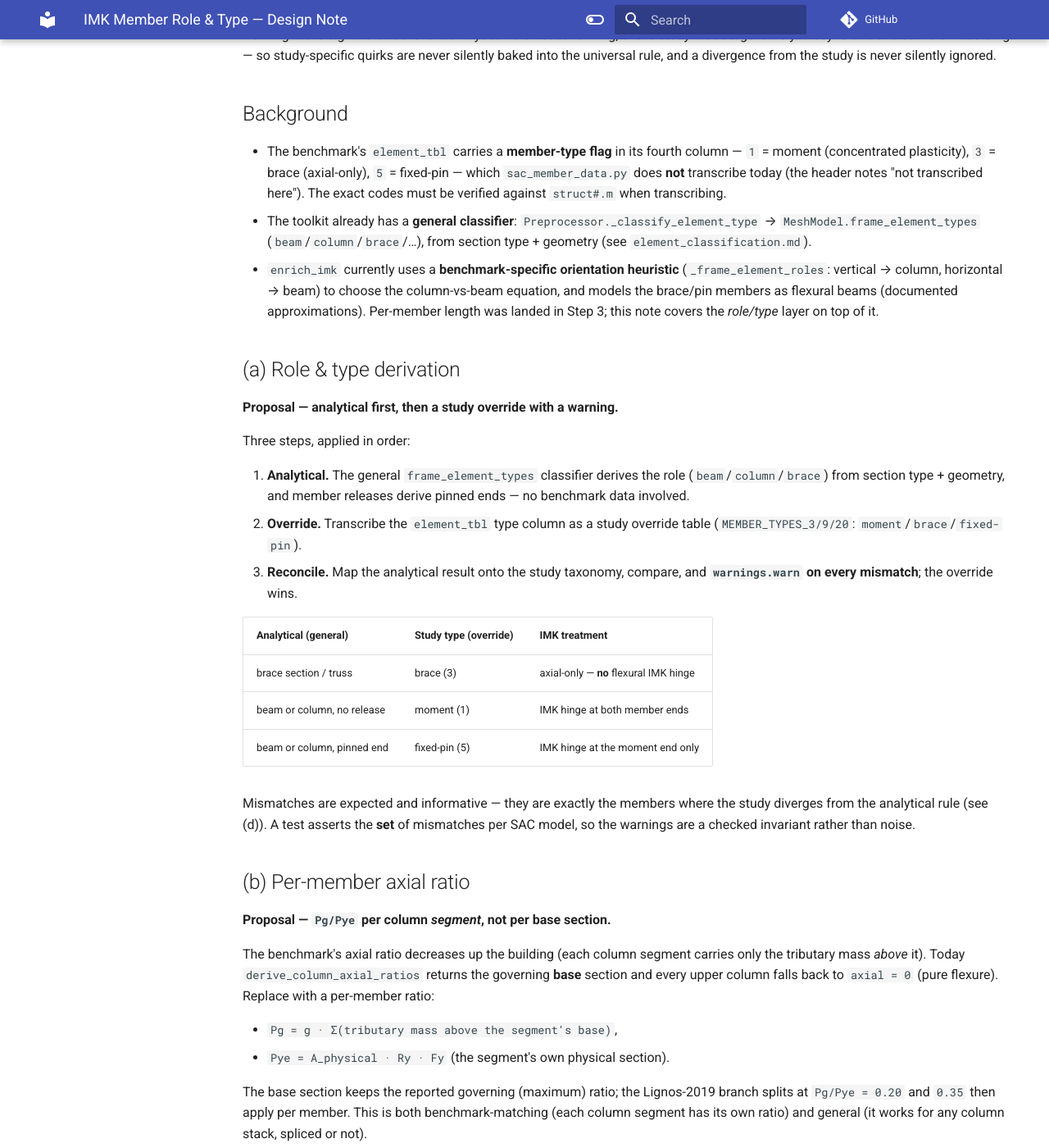
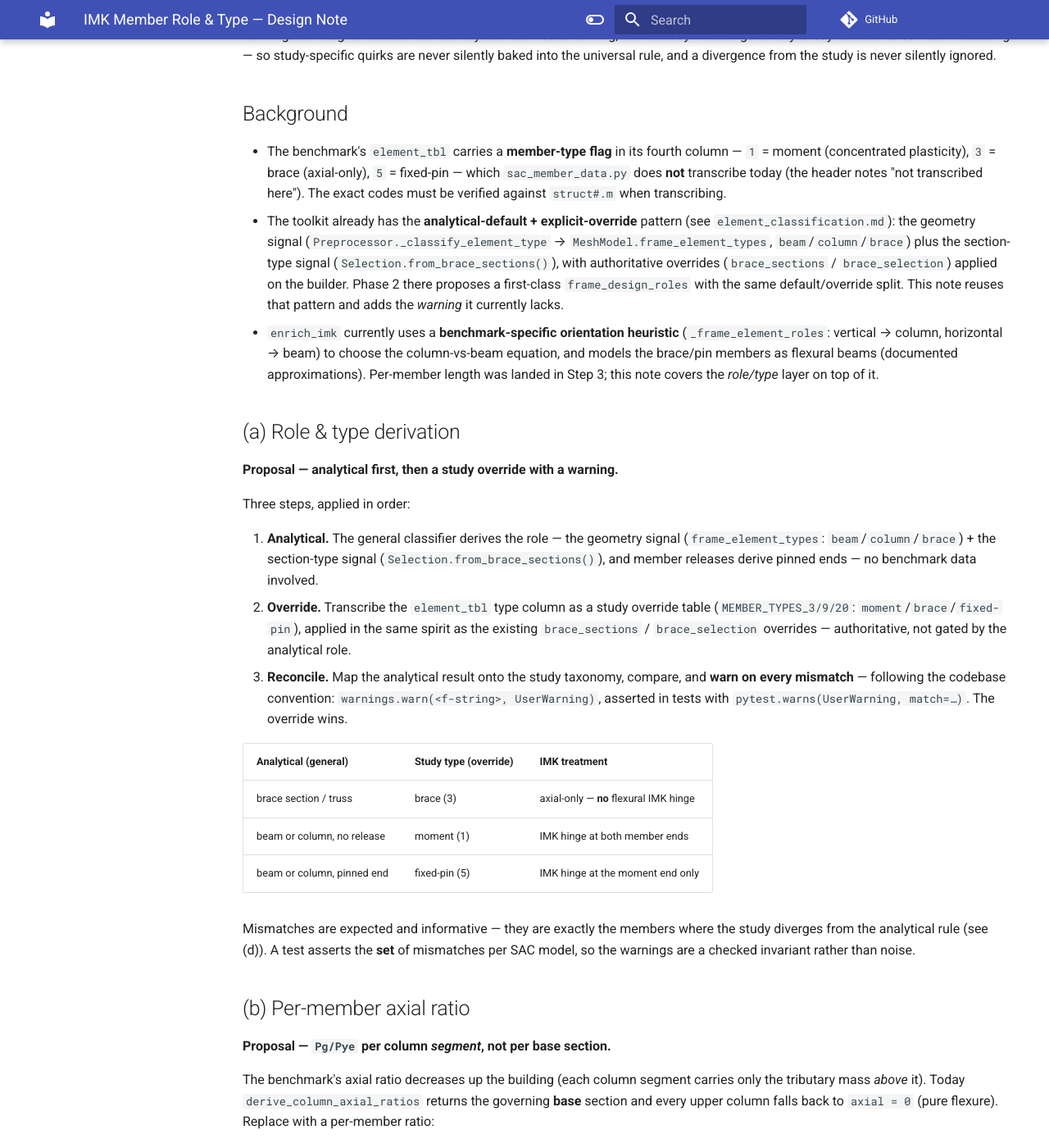
Before and after one commit to boustrephon/fea_toolkit, an MkDocs documentation site: the page built from docs/imk_member_classification.md, in a window 1280 px wide and 1400 px high, scrolled down 508 px. Shown: the whole window at 82% size. Built offline with MkDocs 1.6.1 and Material for MkDocs 9.7.7, drawn with Linux system fonts in a browser that asks for light colours; comment, search, counter and statistics services are not loaded; some of the changed text lies outside the part shown.

Commit message:
docs(imk): align role/type design with the existing brace-classification pattern
Reuse the element_classification.md analytical-default + explicit-override
pattern (geometry signal + section signal + authoritative brace_sections/
brace_selection overrides) and adopt the codebase warning convention:
warnings.warn(<f-string>, UserWarning), asserted with pytest.warns(UserWarning,
match=...).  The reconcile helper lives in benchmarks/sac.py, wrapping the
general classifier.

```diff
--- a/docs/imk_member_classification.md
+++ b/docs/imk_member_classification.md
@@ -36,10 +36,15 @@ the universal rule, and a divergence from the study is never silently ignored.
   `5` = fixed-pin — which `sac_member_data.py` does **not** transcribe today
   (the header notes "not transcribed here").  The exact codes must be verified
   against `struct#.m` when transcribing.
-* The toolkit already has a **general classifier**:
-  `Preprocessor._classify_element_type` → `MeshModel.frame_element_types`
-  (`beam`/`column`/`brace`/…), from section type + geometry (see
-  `element_classification.md`).
+* The toolkit already has the **analytical-default + explicit-override** pattern
+  (see `element_classification.md`): the geometry signal
+  (`Preprocessor._classify_element_type` → `MeshModel.frame_element_types`,
+  `beam`/`column`/`brace`) plus the section-type signal
+  (`Selection.from_brace_sections()`), with authoritative overrides
+  (`brace_sections` / `brace_selection`) applied on the builder.  Phase 2 there
+  proposes a first-class `frame_design_roles` with the same default/override
+  split.  This note reuses that pattern and adds the *warning* it currently
+  lacks.
 * `enrich_imk` currently uses a **benchmark-specific orientation heuristic**
   (`_frame_element_roles`: vertical → column, horizontal → beam) to choose the
   column-vs-beam equation, and models the brace/pin members as flexural beams
@@ -52,13 +57,18 @@ the universal rule, and a divergence from the study is never silently ignored.
 
 Three steps, applied in order:
 
-1. **Analytical.** The general `frame_element_types` classifier derives the role
-   (`beam`/`column`/`brace`) from section type + geometry, and member releases
-   derive pinned ends — no benchmark data involved.
+1. **Analytical.** The general classifier derives the role — the geometry signal
+   (`frame_element_types`: `beam`/`column`/`brace`) + the section-type signal
+   (`Selection.from_brace_sections()`), and member releases derive pinned ends —
+   no benchmark data involved.
 2. **Override.** Transcribe the `element_tbl` type column as a study override
-   table (`MEMBER_TYPES_3/9/20`: `moment`/`brace`/`fixed-pin`).
+   table (`MEMBER_TYPES_3/9/20`: `moment`/`brace`/`fixed-pin`), applied in the
+   same spirit as the existing `brace_sections` / `brace_selection` overrides —
+   authoritative, not gated by the analytical role.
 3. **Reconcile.** Map the analytical result onto the study taxonomy, compare, and
-   **`warnings.warn` on every mismatch**; the override wins.
+   **warn on every mismatch** — following the codebase convention:
+   `warnings.warn(<f-string>, UserWarning)`, asserted in tests with
+   `pytest.warns(UserWarning, match=…)`.  The override wins.
 
 | Analytical (general) | Study type (override) | IMK treatment |
 |---|---|---|
@@ -129,11 +139,16 @@ time — a separate release-honouring issue, tracked apart from the type column.
 
 ## Decisions (proposed order)
 
-1. Run the analytical `frame_element_types` classifier first (extend it, if
-   needed, to express the three study types via section + geometry + releases).
-2. Transcribe the `element_tbl` type column as a study override table.
-3. Reconcile: apply the override with a `warnings.warn` on every mismatch, and a
-   test asserting the expected mismatch set per SAC model — resolves (a) and (d).
+1. Run the analytical classifier first — geometry signal (`frame_element_types`)
+   + section-type signal, as in `element_classification.md` — extending it only
+   if needed to express the three study types (moment / brace / fixed-pin) via
+   section + geometry + releases.
+2. Transcribe the `element_tbl` type column as a study override table, applied
+   in the same spirit as `brace_sections` / `brace_selection` (authoritative).
+3. Reconcile in a helper in `benchmarks/sac.py` that wraps the general
+   classifier: `warnings.warn(<f-string>, UserWarning)` on every mismatch
+   (override wins), asserted with `pytest.warns(UserWarning, match=…)` — resolves
+   (a) and (d).
 4. Extend the axial ratio to per-member (b), keeping the base-section value as
    the reported summary.
 5. Keep `elem.imk_params` on the member for the benchmark; document/reject the
```
